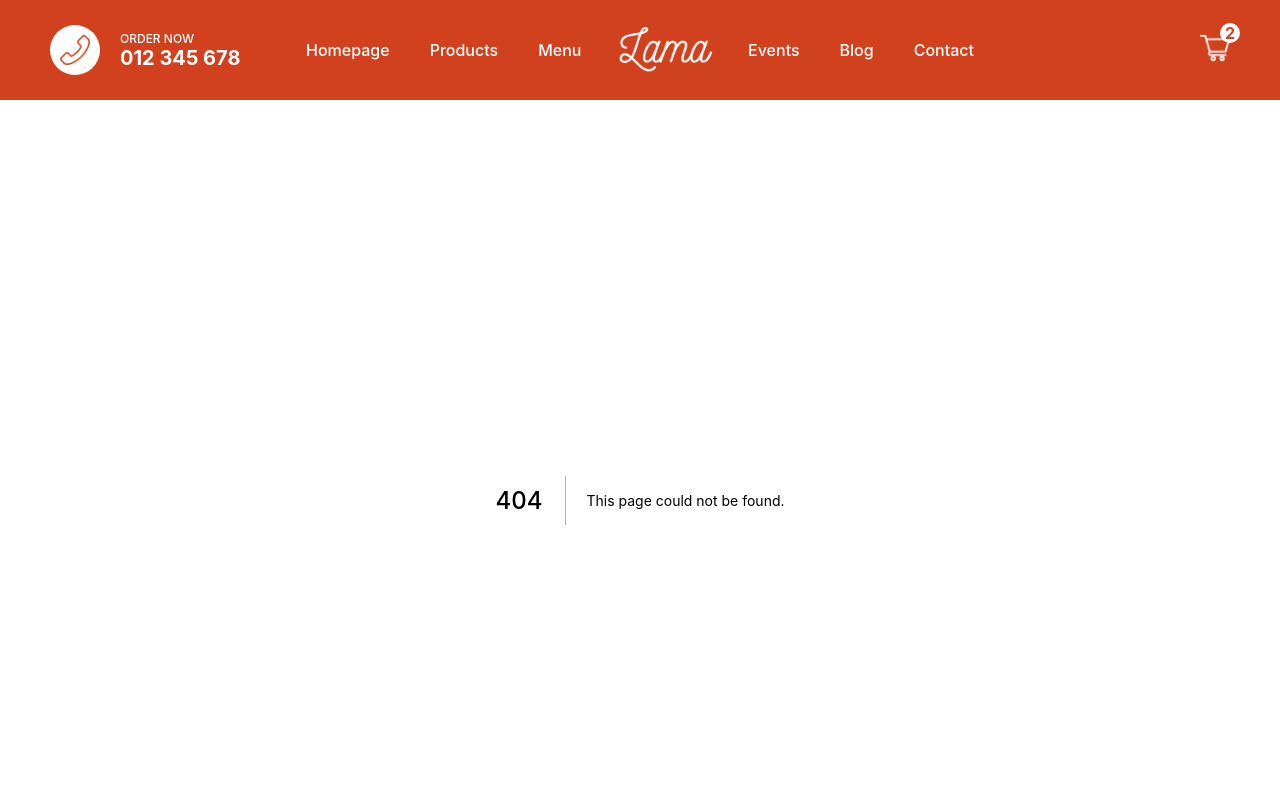
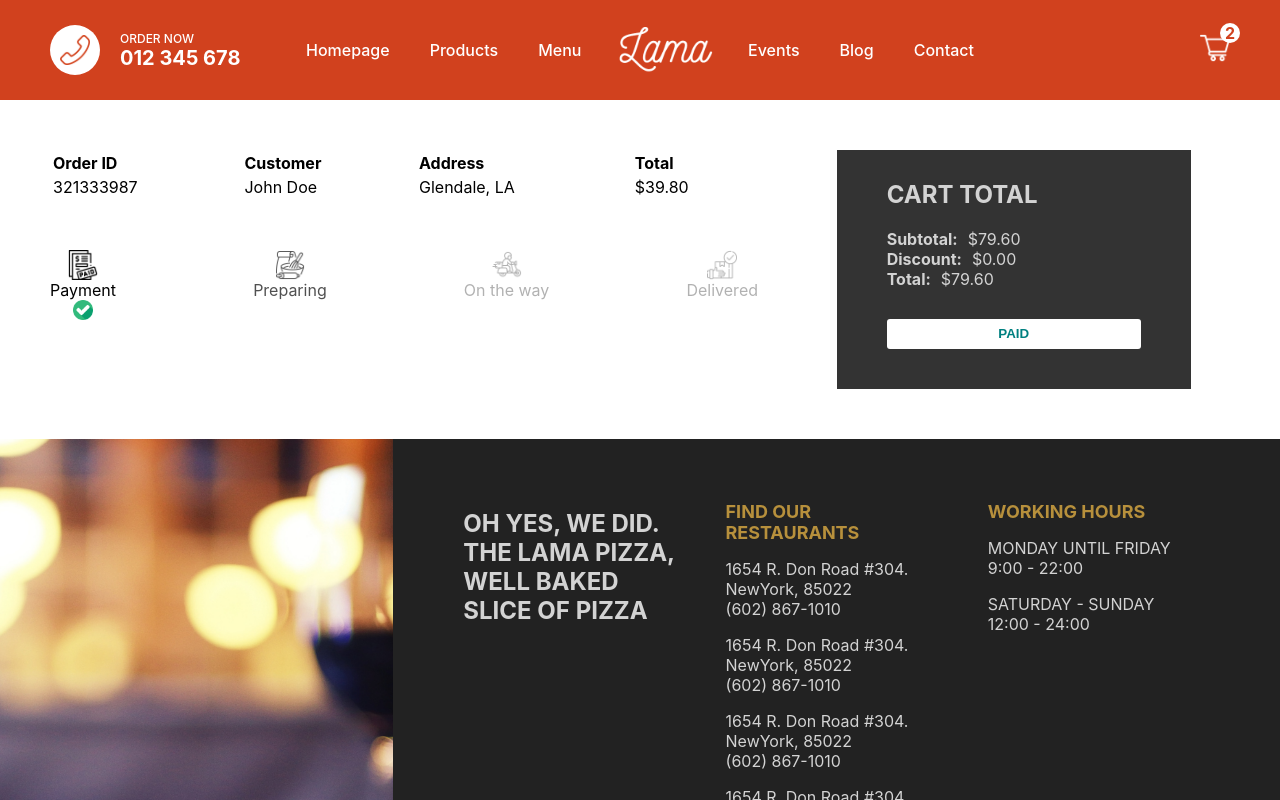
Before and after one commit to LucidJoy/Pizza-App, a Next.js app: page /orders/1 in a window 1280 px wide. Before the commit this address had no page. Shown: the top 800 px of the page. Built offline with nearby package versions, Linux system fonts and the light colour scheme.

Commit message:
Order tracking page built

```diff
--- /dev/null
+++ b/pages/orders/[id].jsx
@@ -0,0 +1,132 @@
+import React from "react";
+import Image from "next/image";
+
+import styles from "../../styles/Order.module.css";
+
+const Order = () => {
+  const status = 0;
+
+  const statusClass = (index) => {
+    if (index - status < 1) return styles.done;
+    if (index - status === 1) return styles.inProgress;
+    if (index - status > 1) return styles.undone;
+  };
+
+  return (
+    <div className={styles.container}>
+      <div className={styles.left}>
+        <div className={styles.row}>
+          <table className={styles.table}>
+            <tr className={styles.tr}>
+              <th>Order ID</th>
+              <th>Customer</th>
+              <th>Address</th>
+              <th>Total</th>
+            </tr>
+
+            <tr>
+              <td>
+                <span className={styles.id}>321333987</span>
+              </td>
+              <td>
+                <span className={styles.name}>John Doe</span>
+              </td>
+              <td>
+                <span className={styles.address}>Glendale, LA</span>
+              </td>
+              <td>
+                <span className={styles.total}>$39.80</span>
+              </td>
+            </tr>
+          </table>
+        </div>
+
+        <div className={styles.row}>
+          <div className={statusClass(0)}>
+            <Image src="/img/paid.png" width={30} height={30} alt="" />
+            <span>Payment</span>
+
+            <div className={styles.checkedIcon}>
+              <Image
+                className={styles.checkedIcon}
+                src="/img/checked.png"
+                width={20}
+                height={20}
+                alt=""
+              />
+            </div>
+          </div>
+
+          <div className={statusClass(1)}>
+            <Image src="/img/bake.png" width={30} height={30} alt="" />
+            <span>Preparing</span>
+
+            <div className={styles.checkedIcon}>
+              <Image
+                className={styles.checkedIcon}
+                src="/img/checked.png"
+                width={20}
+                height={20}
+                alt=""
+              />
+            </div>
+          </div>
+
+          <div className={statusClass(2)}>
+            <Image src="/img/bike.png" width={30} height={30} alt="" />
+            <span>On the way</span>
+
+            <div className={styles.checkedIcon}>
+              <Image
+                className={styles.checkedIcon}
+                src="/img/checked.png"
+                width={20}
+                height={20}
+                alt=""
+              />
+            </div>
+          </div>
+
+          <div className={statusClass(3)}>
+            <Image src="/img/delivered.png" width={30} height={30} alt="" />
+            <span>Delivered</span>
+
+            <div className={styles.checkedIcon}>
+              <Image
+                className={styles.checkedIcon}
+                src="/img/checked.png"
+                width={20}
+                height={20}
+                alt=""
+              />
+            </div>
+          </div>
+        </div>
+      </div>
+
+      <div className={styles.right}>
+        <div className={styles.wrapper}>
+          <h2 className={styles.title}>CART TOTAL</h2>
+
+          <div className={styles.totalText}>
+            <b className={styles.totalTextTitle}>Subtotal:</b>$79.60
+          </div>
+
+          <div className={styles.totalText}>
+            <b className={styles.totalTextTitle}>Discount:</b>$0.00
+          </div>
+
+          <div className={styles.totalText}>
+            <b className={styles.totalTextTitle}>Total:</b>$79.60
+          </div>
+
+          <button className={styles.button} disabled>
+            PAID
+          </button>
+        </div>
+      </div>
+    </div>
+  );
+};
+
+export default Order;
--- /dev/null
+++ b/styles/Order.module.css
@@ -0,0 +1,87 @@
+.container {
+  padding: 50px;
+  display: flex;
+}
+
+.left {
+  flex: 2;
+}
+
+.right {
+  flex: 1;
+}
+
+.wrapper {
+  width: 90%;
+  max-height: 300px;
+  background-color: #333;
+  padding: 50px;
+  padding-top: 10px;
+  display: flex;
+  flex-direction: column;
+  justify-content: space-between;
+  color: lightgray;
+}
+
+.totalTextTitle {
+  margin-right: 10px;
+}
+
+.button {
+  height: 30px;
+  color: teal;
+  background-color: white;
+  margin-top: 30px;
+  font-weight: bold;
+  cursor: not-allowed;
+  margin-bottom: -10px;
+  border-radius: 3px;
+  border: none;
+}
+
+.table {
+  width: 90%;
+  text-align: left;
+  margin-bottom: 50px;
+}
+
+.row:last-child {
+  width: 90%;
+  display: flex;
+  justify-content: space-between;
+}
+
+.done {
+  display: flex;
+  flex-direction: column;
+  align-items: center;
+}
+
+.inProgress {
+  display: flex;
+  flex-direction: column;
+  align-items: center;
+  animation: inProgress 1s ease infinite alternate;
+}
+
+@keyframes inProgress {
+  from {
+    opacity: 0;
+  }
+  to {
+    opacity: 1;
+  }
+}
+
+.undone {
+  display: flex;
+  flex-direction: column;
+  align-items: center;
+
+  opacity: 0.3;
+}
+
+.undone .checkedIcon,
+.inProgress .checkedIcon {
+  display: none;
+}
```
